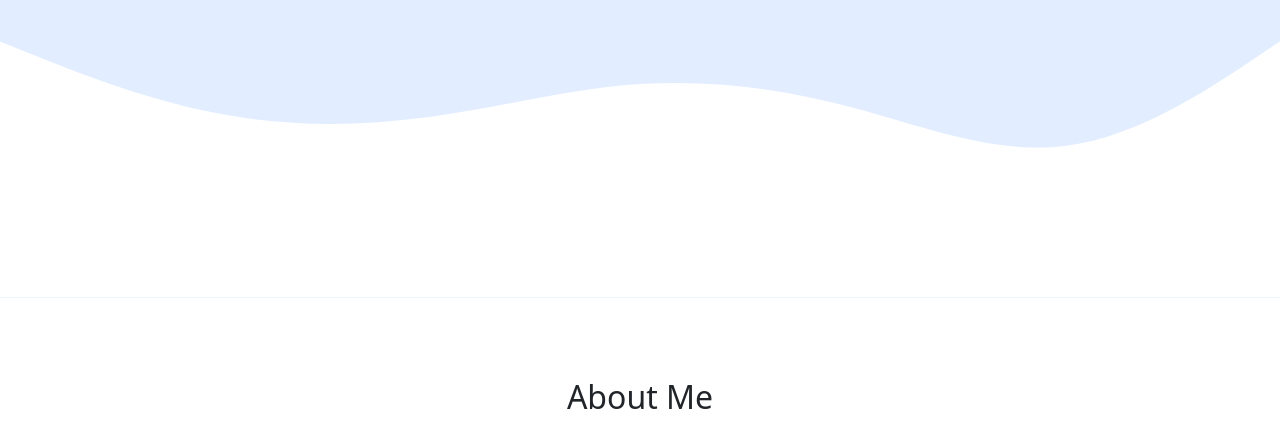
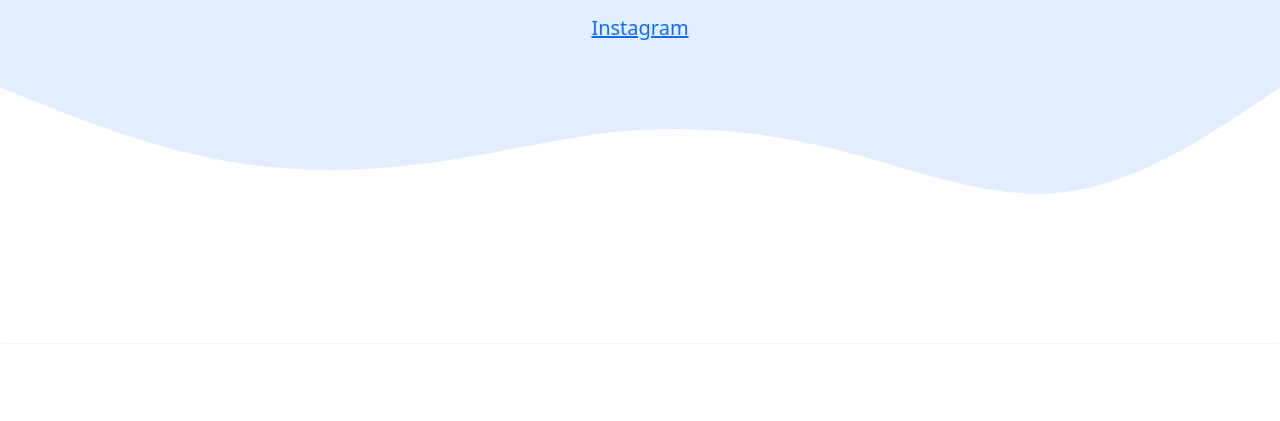
Before and after one commit to forkibeltim/forkibeltim.github.io, a plain HTML site: page index.html in a window 1280 px wide. Shown: the part 354-775 px from the top of the page. Drawn offline with nearby package versions, Linux system fonts and the light colour scheme.

Commit message:
input ig

```diff
--- a/index.html
+++ b/index.html
@@ -49,6 +49,7 @@
       <img src="img/forkibeltim.jpg" alt="Forki Beltim" width="150" class="rounded-circle img-thumbnail" />
       <h1 class="display-4">FORKI BELTIM</h1>
       <p class="lead">Official Website of FORKI Kab. Belitung Timur | Karate</p>
+      <p class="lead"><a href="https://www.instagram.com/forkibeltim/">Instagram</a></p>
       <svg xmlns="http://www.w3.org/2000/svg" viewBox="0 0 1440 320">
         <path
           fill="#ffffff"
```
